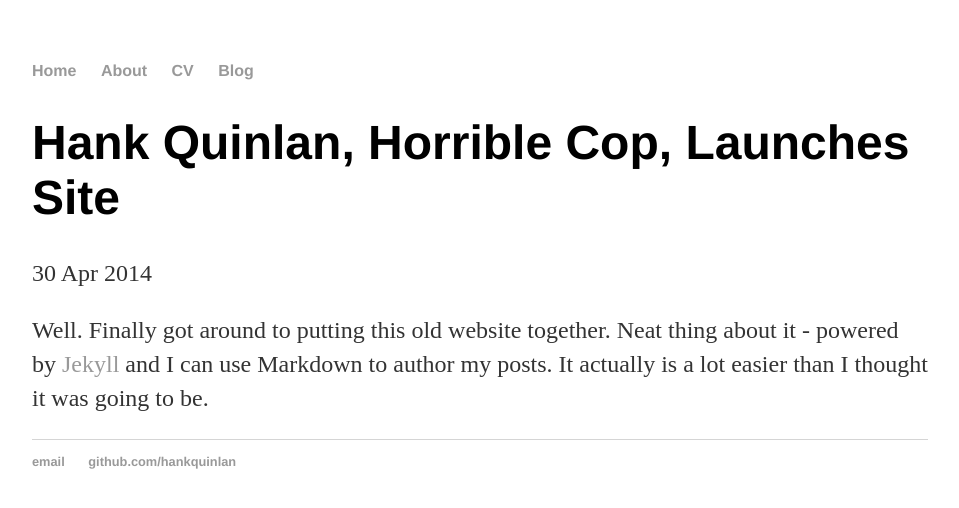
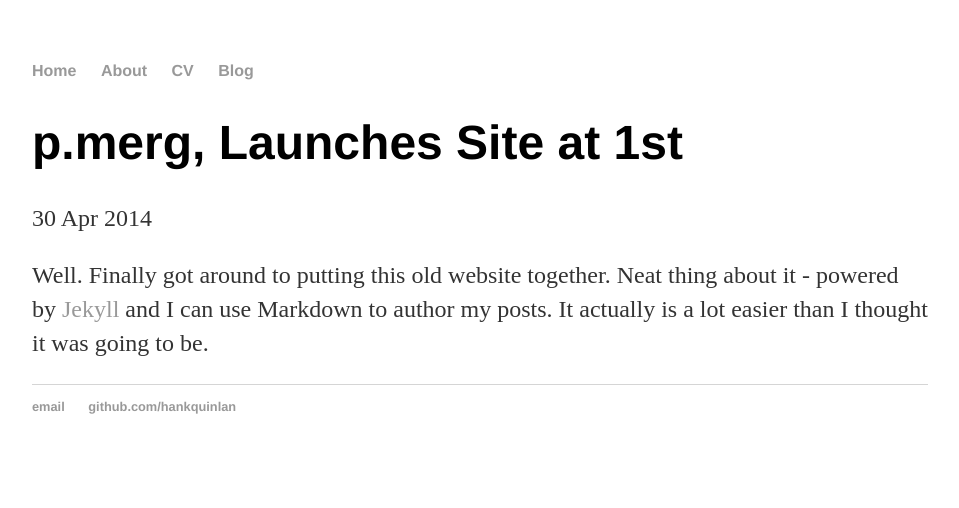
Before and after one commit to pmerg/pmerg.github.io, a Jekyll site: the page built from _posts/2014-04-30-hank-quinlan-site-launched.md, in a window 1280 px wide. Shown: the top 508 px of the page, without its empty margins (160-1119 px from the left). Built offline with Jekyll 4.4.1, drawn with Linux system fonts in a browser that asks for light colours.

Commit message:
Update 2014-04-30-hank-quinlan-site-launched.md

```diff
--- a/_posts/2014-04-30-hank-quinlan-site-launched.md
+++ b/_posts/2014-04-30-hank-quinlan-site-launched.md
@@ -1,6 +1,6 @@
 ---
 layout: post
-title: "Hank Quinlan, Horrible Cop, Launches Site"
+title: "p.merg, Launches Site at 1st"
 date: 2014-04-30
 ---
 
```
